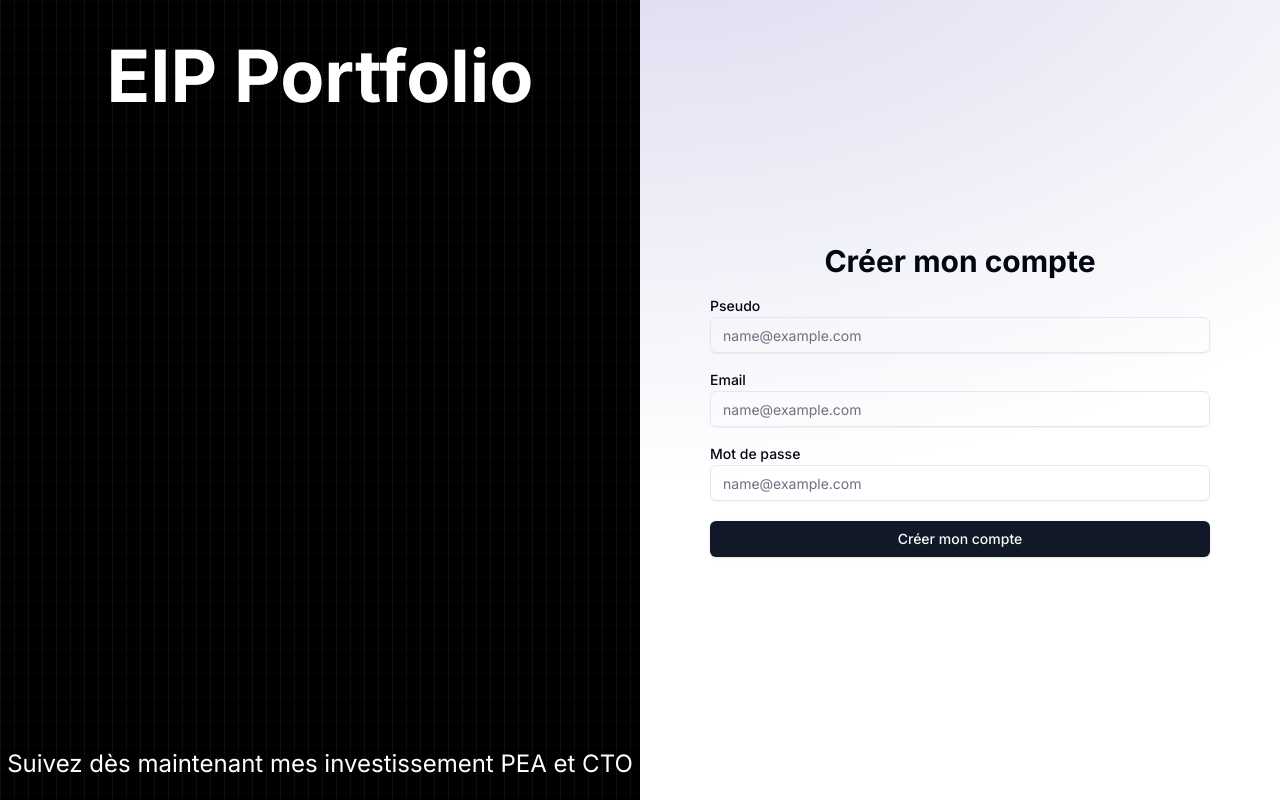
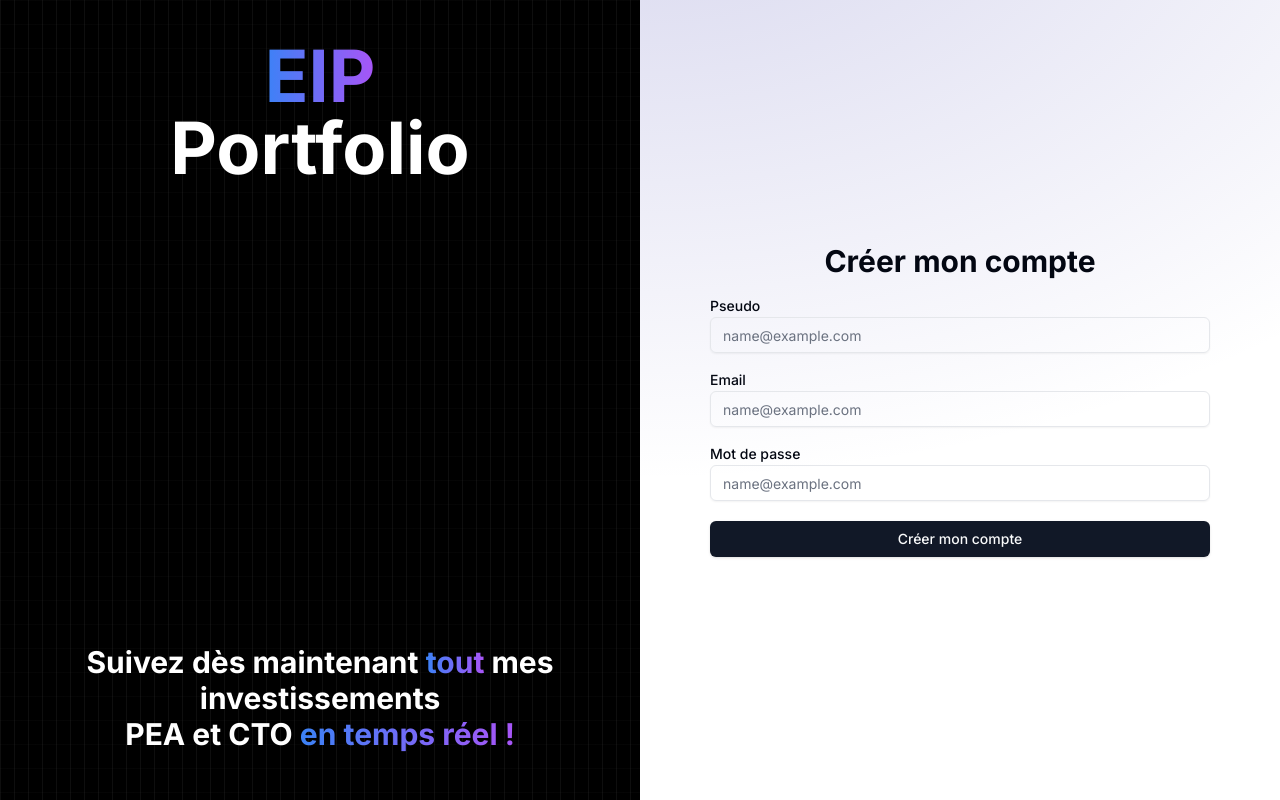
Before and after one commit to EtiamSani/PortfolioMonitor-Front-end, a Next.js app: page / in a window 1280 px wide. Built offline with nearby package versions, Linux system fonts and the light colour scheme.

Commit message:
user signup form, styling form

```diff
--- a/components/usersSignup/UsersSignUpForm.tsx
+++ b/components/usersSignup/UsersSignUpForm.tsx
@@ -24,10 +24,10 @@ const UsersLoginForm = ({ className, ...props }:any) => {
             <div className='bg-black w-full hidden lg:block lg:h-screen'>
               <div className="relative h-full w-full bg-black">
                 <div className="absolute bottom-0 left-0 right-0 top-0 bg-[linear-gradient(to_right,#4f4f4f2e_1px,transparent_1px),linear-gradient(to_bottom,#8080800a_1px,transparent_1px)] bg-[size:14px_24px]">
-                  <h1 className='text-white grid justify-items-center text-7xl font-bold text-center mt-10'>EIP Portfolio</h1>
+                  <h1 className='text-white grid justify-items-center text-7xl font-bold text-center mt-10'><span className="bg-gradient-to-r from-blue-500 to-purple-500 text-transparent bg-clip-text">EIP </span> Portfolio</h1>
                 </div>
-                <div className="absolute left-0 right-0 bottom-5 text-center text-white">
-                  <h2 className='text-2xl'>Suivez dès maintenant mes investissement PEA et CTO</h2>
+                <div className="absolute left-0 right-0 bottom-12 text-center text-white">
+                  <h2 className='text-3xl font-bold'>Suivez dès maintenant <span className="bg-gradient-to-r from-blue-500 to-purple-500 text-transparent bg-clip-text">tout</span> mes investissements <br/> PEA et CTO <span className="bg-gradient-to-r from-blue-500 to-purple-500 text-transparent bg-clip-text">en temps réel ! </span></h2>
                 </div>
               <div className="absolute left-0 right-0 top-[-10%] rounded-full bg-[radial-gradient(circle_400px_at_50%_300px,#fbfbfb36,#000)]">
               </div>
```
